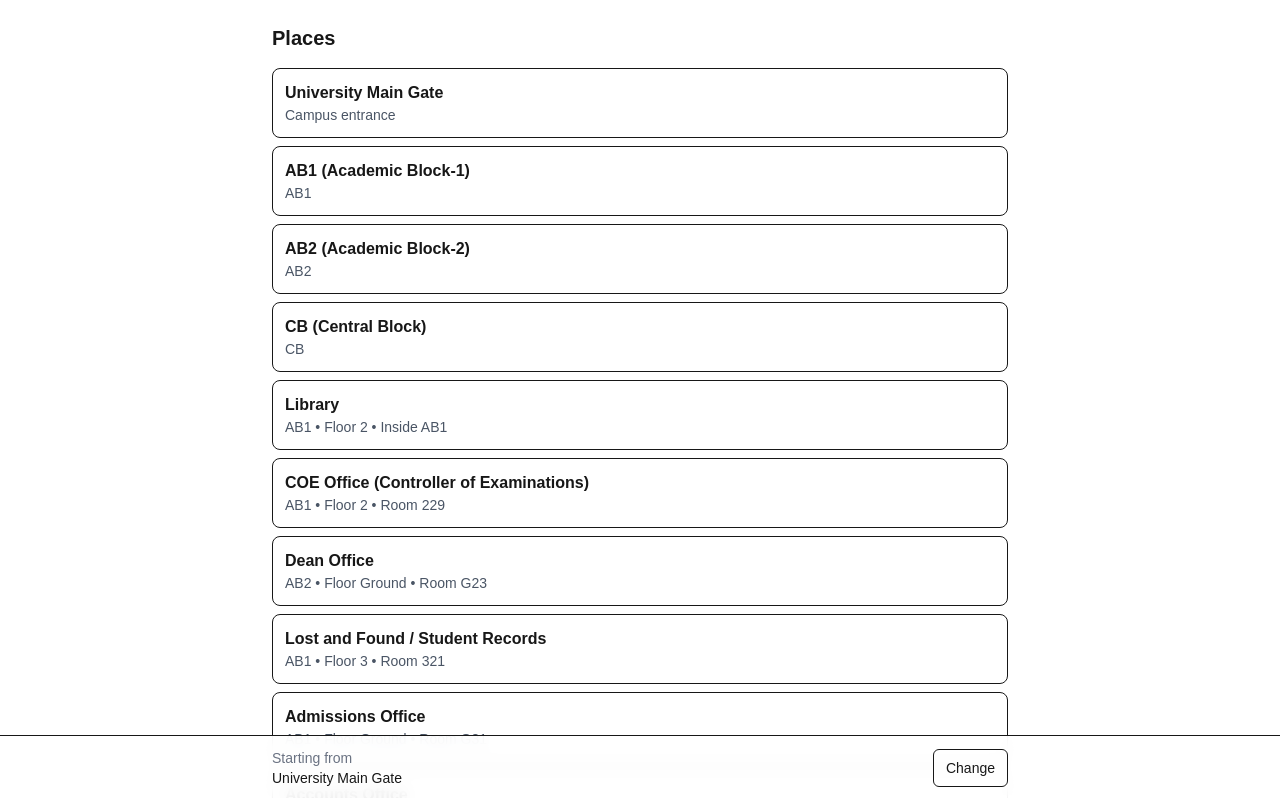
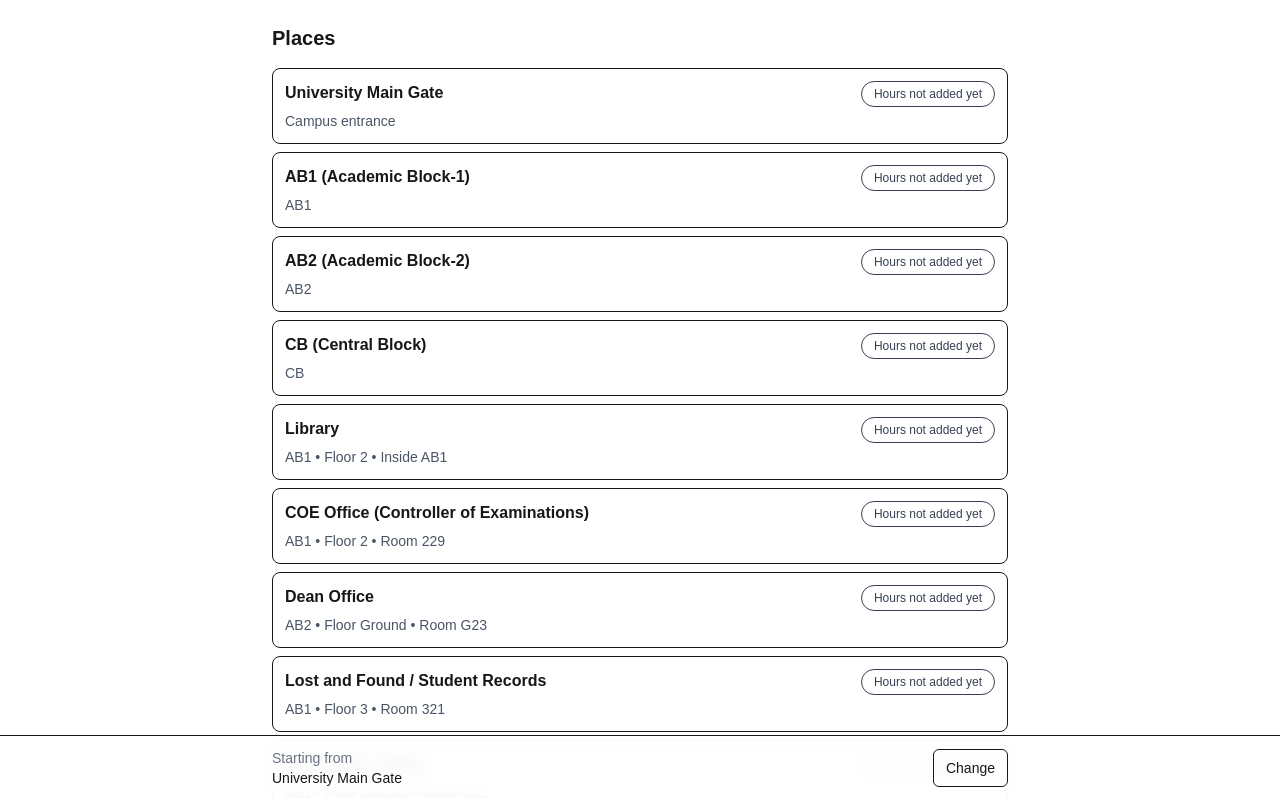
Before and after one commit to suryatej118/vitap-chatbot, a Next.js app: page /places in a window 1280 px wide. Shown: the top 798 px of the page. Built offline with nearby package versions, Linux system fonts and the light colour scheme.

Commit message:
Add OpenNowBadge component to PlacesPage

```diff
--- a/src/app/places/page.tsx
+++ b/src/app/places/page.tsx
@@ -1,5 +1,6 @@
 import { getPlaces } from "@/lib/data/loaders";
 import { formatPlaceLocation } from "@/lib/format/location";
+import { OpenNowBadge } from "@/components/OpenNowBadge";
 
 export default async function PlacesPage() {
   const places = await getPlaces();
@@ -7,6 +8,7 @@ export default async function PlacesPage() {
   return (
     <main className="space-y-4">
       <h1 className="text-xl font-bold">Places</h1>
+
       <div className="space-y-2">
         {places.map((p) => (
           <a
@@ -14,8 +16,14 @@ export default async function PlacesPage() {
             href={`/places/${p.place_id}`}
             className="block rounded-lg border bg-white p-3"
           >
-            <div className="font-semibold">{p.name}</div>
-            <div className="text-sm text-gray-600">{formatPlaceLocation(p)}</div>
+            <div className="flex flex-wrap items-start justify-between gap-2">
+              <div className="font-semibold">{p.name}</div>
+              <OpenNowBadge hours={p.hours} />
+            </div>
+
+            <div className="mt-1 text-sm text-gray-600">
+              {formatPlaceLocation(p)}
+            </div>
           </a>
         ))}
       </div>
```
